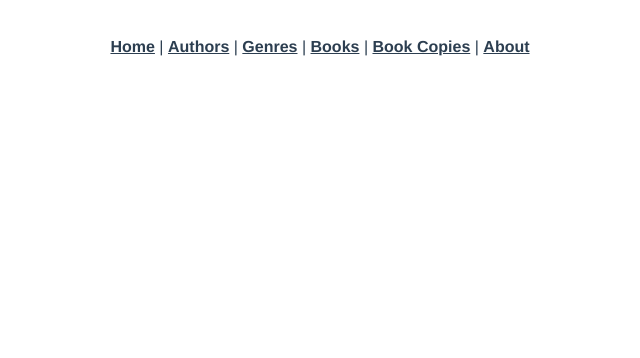
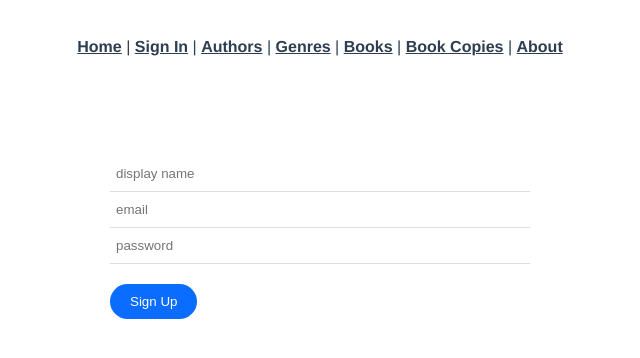
Before and after one commit to vcholak/library-vue-firebase, a Vue app: page /signup in a window 1280 px wide. Shown: the top 358 px of the page, without its empty margins (320-960 px from the left). Built offline with nearby package versions, Linux system fonts and the light colour scheme; no server answers.

Commit message:
Installed Tailwind CSS; added Signup and Login views.

```diff
--- a/package.json
+++ b/package.json
@@ -2,6 +2,7 @@
   "name": "library-vue3",
   "version": "0.1.0",
   "private": true,
+  "type": "module",
   "scripts": {
     "dev": "vite",
     "build": "vite build",
@@ -23,11 +24,15 @@
     "@vue/compiler-sfc": "^3.0.0",
     "@vue/eslint-config-standard": "^8.0.0",
     "@vue/test-utils": "^2.0.0-0",
+    "autoprefixer": "^10.4.13",
     "chai": "^4.1.2",
     "eslint": "^8.0.0",
     "eslint-config-prettier": "^8.5.0",
+    "eslint-plugin-tailwindcss": "^3.7.0",
     "eslint-plugin-vue": "^9.0.0",
+    "postcss": "^8.4.19",
     "prettier": "2.7.1",
+    "tailwindcss": "^3.2.4",
     "vite": "^3.0.0"
   }
 }
--- /dev/null
+++ b/postcss.config.js
@@ -0,0 +1,4 @@
+export const plugins = {
+  tailwindcss: {},
+  autoprefixer: {},
+};
--- a/src/App.vue
+++ b/src/App.vue
@@ -1,6 +1,7 @@
 <template>
   <div id="nav">
     <router-link to="/">Home</router-link> |
+    <router-link to="/login">Sign In</router-link> |
     <router-link to="/authors">Authors</router-link> |
     <router-link to="/genres">Genres</router-link> |
     <router-link to="/books">Books</router-link> |
--- /dev/null
+++ b/src/components/LoginForm.vue
@@ -0,0 +1,40 @@
+<template>
+  <form @submit.prevent="handleSubmit">
+    <input v-model="email" type="email" required placeholder="email" />
+    <input v-model="password" type="password" required placeholder="password" />
+    <div>{{ error }}</div>
+    <button>Log In</button>
+  </form>
+  <div>
+    <router-link to="/signup">Not registered yet?</router-link>
+  </div>
+</template>
+
+<script setup>
+import { ref } from "vue";
+import { auth } from "../firebase/config";
+
+const email = ref("");
+const password = ref("");
+const error = ref(null);
+
+const handleSubmit = async () => {
+  error.value = null;
+  try {
+    const resp = await auth.signInWithEmailAndPassword(
+      email.value,
+      password.value
+    );
+    if (!resp) {
+      throw new Error("Could not complete the login");
+    }
+    error.value = null;
+    console.log(resp.user);
+  } catch (err) {
+    console.log(err.message);
+    error.value = "Incorrect login credentials";
+  }
+};
+</script>
+
+<style lang="scss" scoped></style>
--- /dev/null
+++ b/src/components/SignupForm.vue
@@ -0,0 +1,44 @@
+<template>
+  <form @submit.prevent="handleSubmit">
+    <input
+      v-model="displayName"
+      type="text"
+      required
+      placeholder="display name"
+    />
+    <input v-model="email" type="email" required placeholder="email" />
+    <input v-model="password" type="password" required placeholder="password" />
+    <button>Sign Up</button>
+  </form>
+</template>
+
+<script setup>
+import { ref } from "vue";
+import { auth } from "../firebase/config";
+
+const displayName = ref("");
+const email = ref("");
+const password = ref("");
+const error = ref(null);
+
+const handleSubmit = async () => {
+  error.value = null;
+  try {
+    const resp = await auth.createUserWithEmailAndPassword(
+      email.value,
+      password.value
+    );
+    if (!resp) {
+      throw new Error("Could not complete the signup");
+    }
+    await resp.user.updateProfile({ displayName: displayName.value });
+    error.value = null;
+    console.log(resp.user);
+  } catch (err) {
+    console.log(err.message);
+    error.value = err.message;
+  }
+};
+</script>
+
+<style lang="scss" scoped></style>
--- a/src/firebase/config.js
+++ b/src/firebase/config.js
@@ -1,5 +1,6 @@
 import firebase from "firebase/compat/app";
 import "firebase/compat/firestore";
+import "firebase/compat/auth";
 
 const firebaseConfig = {
   apiKey: import.meta.env.VITE_FIREBASE_API_KEY,
@@ -13,7 +14,9 @@ const firebaseConfig = {
 // Initialize Firebase
 firebase.initializeApp(firebaseConfig);
 
+const auth = firebase.auth();
+
 // Initialize Cloud Firestore and get a reference to the service
 const db = firebase.firestore();
 
-export { db };
+export { auth, db };
--- a/src/router/index.js
+++ b/src/router/index.js
@@ -16,12 +16,24 @@ import BookCopyList from "../views/copy/BookCopyList.vue";
 import CreateBookCopy from "../views/copy/CreateBookCopy.vue";
 import BookCopyDetails from "../views/copy/BookCopyDetails.vue";
 import UpdateBookCopy from "../views/copy/UpdateBookCopy.vue";
+import LoginForm from "../components/LoginForm.vue";
+import SignupForm from "../components/SignupForm.vue";
 
 const routes = [
   {
     path: "/",
     name: "HomeView",
     component: HomeView,
+  },
+  {
+    path: "/login",
+    name: "LoginForm",
+    component: LoginForm,
+  },
+  {
+    path: "/signup",
+    name: "SignupForm",
+    component: SignupForm,
   },
   {
     path: "/authors",
--- /dev/null
+++ b/src/style.css
@@ -0,0 +1,3 @@
+@tailwind base;
+@tailwind components;
+@tailwind utilities;
--- a/src/views/HomeView.vue
+++ b/src/views/HomeView.vue
@@ -1,6 +1,10 @@
 <template>
   <div class="home">
-    <h1>Welcome to Local Library</h1>
+    <h1>Welcome to Your Local Library</h1>
+    <div>
+      <input v-model="search" type="text" placeholder="Search books" />
+      <button>Search</button>
+    </div>
     <div v-if="error">{{ error }}</div>
     <h2>Dynamic content</h2>
     <p>The library has the following record counts:</p>
--- /dev/null
+++ b/tailwind.config.js
@@ -0,0 +1,6 @@
+/** @type {import('tailwindcss').Config} */
+export const content = ["./index.html", "./src/**/*.{vue,js,ts,jsx,tsx}"];
+export const theme = {
+  extend: {},
+};
+export const plugins = [];
```
Also changed, not shown: .eslintrc.cjs, 1 other file (tests, documents, lock files or other folders).
